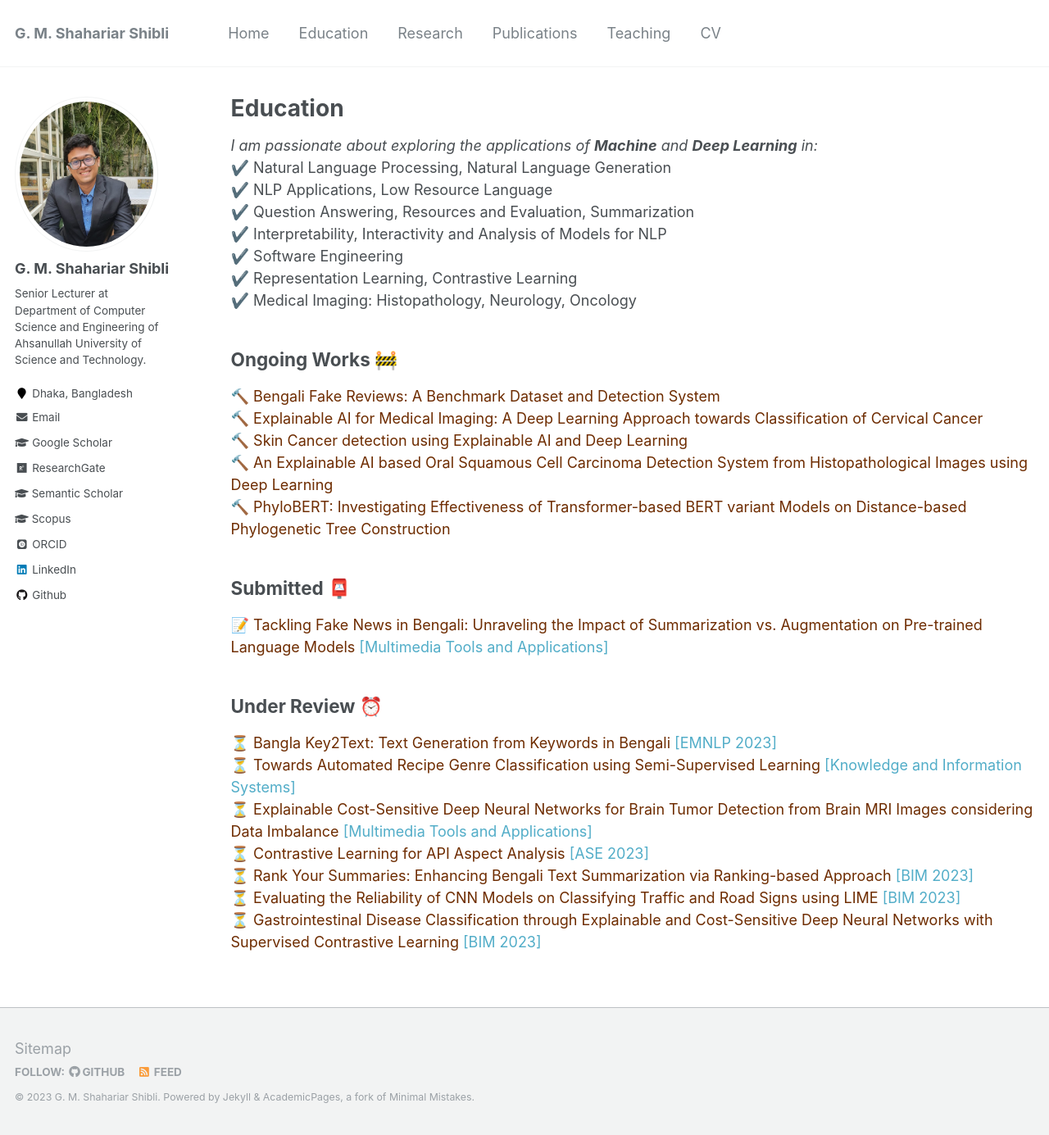
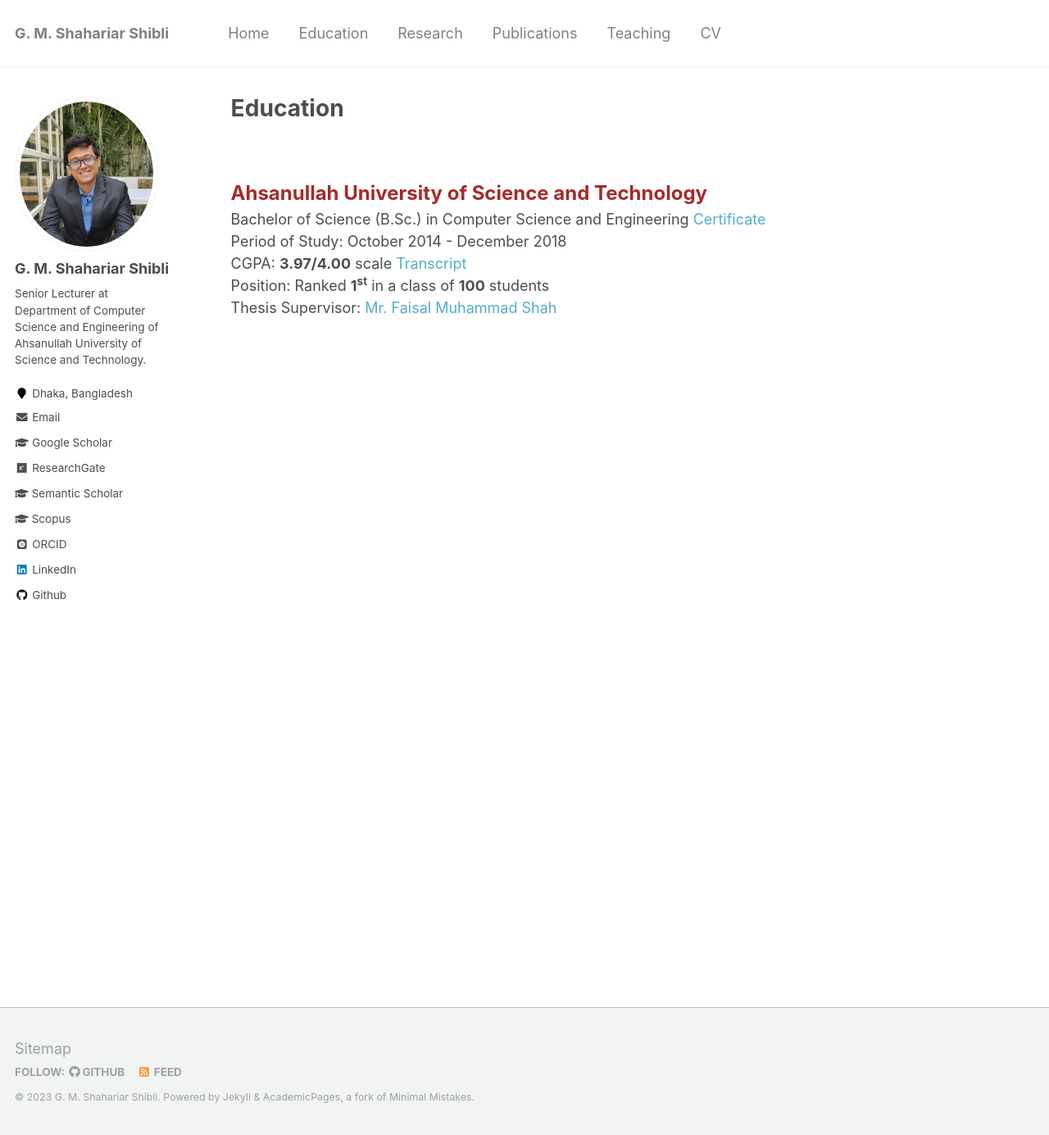
Before and after one commit to shahariar-shibli/shahariar-shibli.github.io, a Jekyll site: the page built from _pages/education.md, in a window 1280 px wide and 1385 px high. Shown: the whole window at 82% size. Built offline with Jekyll 4.4.1, drawn with Linux system fonts in a browser that asks for light colours; some web fonts are replaced.

Commit message:
Update education.md

```diff
--- a/_pages/education.md
+++ b/_pages/education.md
@@ -5,31 +5,11 @@ permalink: /education/
 author_profile: true
 ---
 
-*I am passionate about exploring the applications of **Machine** and **Deep Learning** in:*<br>
-✔️ Natural Language Processing, Natural Language Generation <br>
-✔️ NLP Applications, Low Resource Language <br>
-✔️ Question Answering, Resources and Evaluation, Summarization<br>
-✔️ Interpretability, Interactivity and Analysis of Models for NLP <br>
-✔️ Software Engineering <br>
-✔️ Representation Learning, Contrastive Learning <br>
-✔️ Medical Imaging: Histopathology, Neurology, Oncology <br>
-
-
-## Ongoing Works 🚧
-🔨 <span style="color:#6E2C00">Bengali Fake Reviews: A Benchmark Dataset and Detection System</span><br>
-🔨 <span style="color:#6E2C00">Explainable AI for Medical Imaging: A Deep Learning Approach towards Classification of Cervical Cancer</span><br>
-🔨 <span style="color:#6E2C00">Skin Cancer detection using Explainable AI and Deep Learning</span><br>
-🔨 <span style="color:#6E2C00">An Explainable AI based Oral Squamous Cell Carcinoma Detection System from Histopathological Images using Deep Learning</span><br>
-🔨 <span style="color:#6E2C00">PhyloBERT: Investigating Effectiveness of Transformer-based BERT variant Models on Distance-based Phylogenetic Tree Construction</span><br>
-
-## Submitted 📮
-📝 <span style="color:#6E2C00">Tackling Fake News in Bengali: Unraveling the Impact of Summarization vs. Augmentation on Pre-trained Language Models</span> [[Multimedia Tools and Applications]](https://www.springer.com/journal/11042)<br>
-
-## Under Review ⏰
-⏳ <span style="color:#6E2C00">Bangla Key2Text: Text Generation from Keywords in Bengali</span> [[EMNLP 2023]](https://2023.emnlp.org/)<br>
-⏳ <span style="color:#6E2C00">Towards Automated Recipe Genre Classification using Semi-Supervised Learning</span> [[Knowledge and Information Systems]](https://www.springer.com/journal/10115)<br>
-⏳ <span style="color:#6E2C00">Explainable Cost-Sensitive Deep Neural Networks for Brain Tumor Detection from Brain MRI Images considering Data Imbalance</span> [[Multimedia Tools and Applications]](https://www.springer.com/journal/11042)<br>
-⏳ <span style="color:#6E2C00">Contrastive Learning for API Aspect Analysis</span> [[ASE 2023]](https://conf.researchr.org/track/ase-2023/ase-2023-papers)<br>
-⏳ <span style="color:#6E2C00">Rank Your Summaries: Enhancing Bengali Text Summarization via Ranking-based Approach</span> [[BIM 2023]](https://confbim.com/)<br>
-⏳ <span style="color:#6E2C00">Evaluating the Reliability of CNN Models on Classifying Traffic and Road Signs using LIME</span> [[BIM 2023]](https://confbim.com/)<br>
-⏳ <span style="color:#6E2C00">Gastrointestinal Disease Classification through Explainable and Cost-Sensitive Deep Neural Networks with Supervised Contrastive Learning</span> [[BIM 2023]](https://confbim.com/)<br>
+<br/><br/>
+    <span style="color:black; font-size:17px"><b><a href="https://aust.edu" target="_blank"><font color="brown" size="5">Ahsanullah University of Science and Technology</font></a></b></span><br/>
+    Bachelor of Science (B.Sc.) in Computer Science and Engineering [Certificate](https://shahariar-shibli.github.io/files/Education/B.Sc_Certificate.pdf) <br/>
+    Period of Study: October 2014 - December 2018 <br/>
+    CGPA: <b>3.97/4.00</b> scale [Transcript](https://shahariar-shibli.github.io/files/Education/B.Sc_Transcript.pdf) <br/>
+	Position: Ranked <b>1<sup>st</sup></b> in a class of <b>100</b> students <br/>
+    Thesis Supervisor: <a href="https://aust.edu/cse/faculty_member/mr_faisal_muhammad_shah">Mr. Faisal Muhammad Shah</a> <br/>
+<br/>
```
